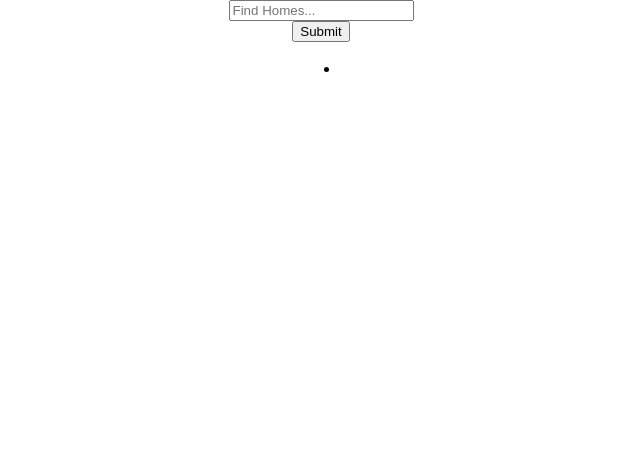
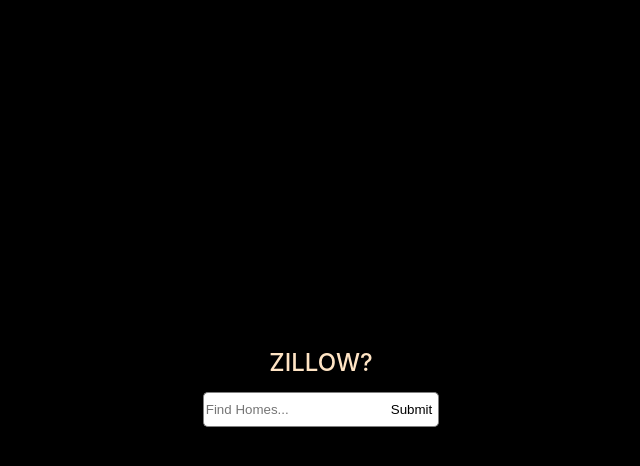
Before and after one commit to hm-factor/hearth_challenge_frontend, a React (Create React App) app: page / in a window 1280 px wide. Shown: the top 466 px of the page, without its empty margins (319-959 px from the left). Built offline with nearby package versions, Linux system fonts and the light colour scheme.

Commit message:
basic styling

```diff
--- a/src/App.css
+++ b/src/App.css
@@ -1,6 +1,64 @@
 .App {
-  display: flex;
+  height: inherit;
+  width: inherit;
+  /* display: flex;
   align-items: center;
   justify-content: center;
+  flex-direction: column; */
+
+  background: black;
+}
+
+.banner {
+  color: bisque;
+  font-size: 24px;
+  font-weight: 500;
+  margin-bottom: 15px;
+}
+
+.content {
+  height: 100%;
+  display: flex;
   flex-direction: column;
+  justify-content: center;
+  align-items: center;
 }
+
+.search-bar {
+  display: flex;
+  flex-direction: row;
+  height: 35px;
+}
+
+.search-input {
+  border-radius: 5px 0 0 5px;
+  border: 1px solid grey;
+  border-right: 0px;
+  background: white;
+}
+
+.search-submit {
+  border-radius: 0 5px 5px 0;
+  border: 1px solid grey;
+  border-left: 0px;
+  background: white;
+}
+
+.search-input:focus-visible, .search-submit:focus-visible {
+  outline: none;
+}
+
+.search-results {
+  display: flex;
+  flex-direction: column;
+  align-items: center;
+  width: 200px;
+  margin-top: 10px;
+  background-color: white;
+  border-radius: 5px;
+  padding: 0;
+}
+
+.search-element {
+  list-style: none;
+}
--- a/src/App.js
+++ b/src/App.js
@@ -17,13 +17,12 @@
   }
 
   const updateSearchParams = (lt) => {
-    console.log(lt)
     setSearchParams(lt)
   }
 
   let homesList = Object.keys(homes).map((k)=>{
     return (
-      <li>
+      <li className="search-element">
         {homes[k]['address']}
       </li>
     )
@@ -31,16 +30,28 @@
 
   return (
     <div className="App">
+      <div className="content">
+        <div className="banner">
+          ZILLOW?
+        </div>
+        <div className="search-bar">
           <input
-        className="search-bar"
+            className="search-input"
             placeholder="Find Homes..."
             value={searchParams}
             onChange={(e)=>updateSearchParams(e.target.value)}
           />
-      <input onClick={(e)=>getHomes(e)} type="submit" value="Submit"/>
-      <ul>
+          <input
+            className="search-submit"
+            onClick={(e)=>getHomes(e)}
+            type="submit"
+            value="Submit"
+          />
+        </div>
+        <ul className="search-results">
           {homesList}
         </ul>
+      </div>
     </div>
   );
 }
--- a/src/index.css
+++ b/src/index.css
@@ -5,9 +5,16 @@
     sans-serif;
   -webkit-font-smoothing: antialiased;
   -moz-osx-font-smoothing: grayscale;
+  height: 100vh;
+  width: 100vw;
 }
 
 code {
   font-family: source-code-pro, Menlo, Monaco, Consolas, 'Courier New',
     monospace;
 }
+
+#root {
+  height: inherit;
+  width: inherit;
+}
```
Lines whose indentation alone changed are shown as unchanged.
